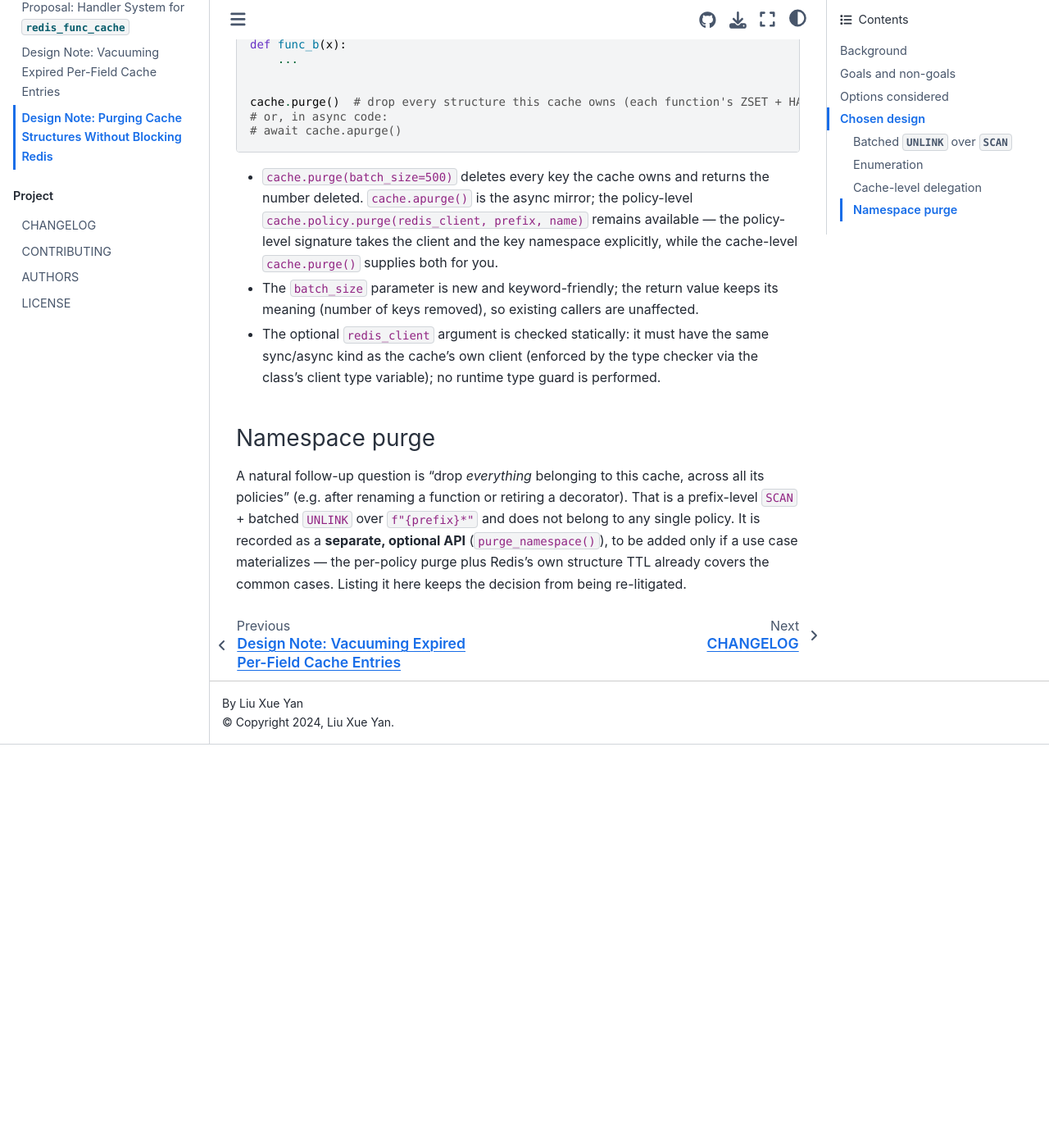
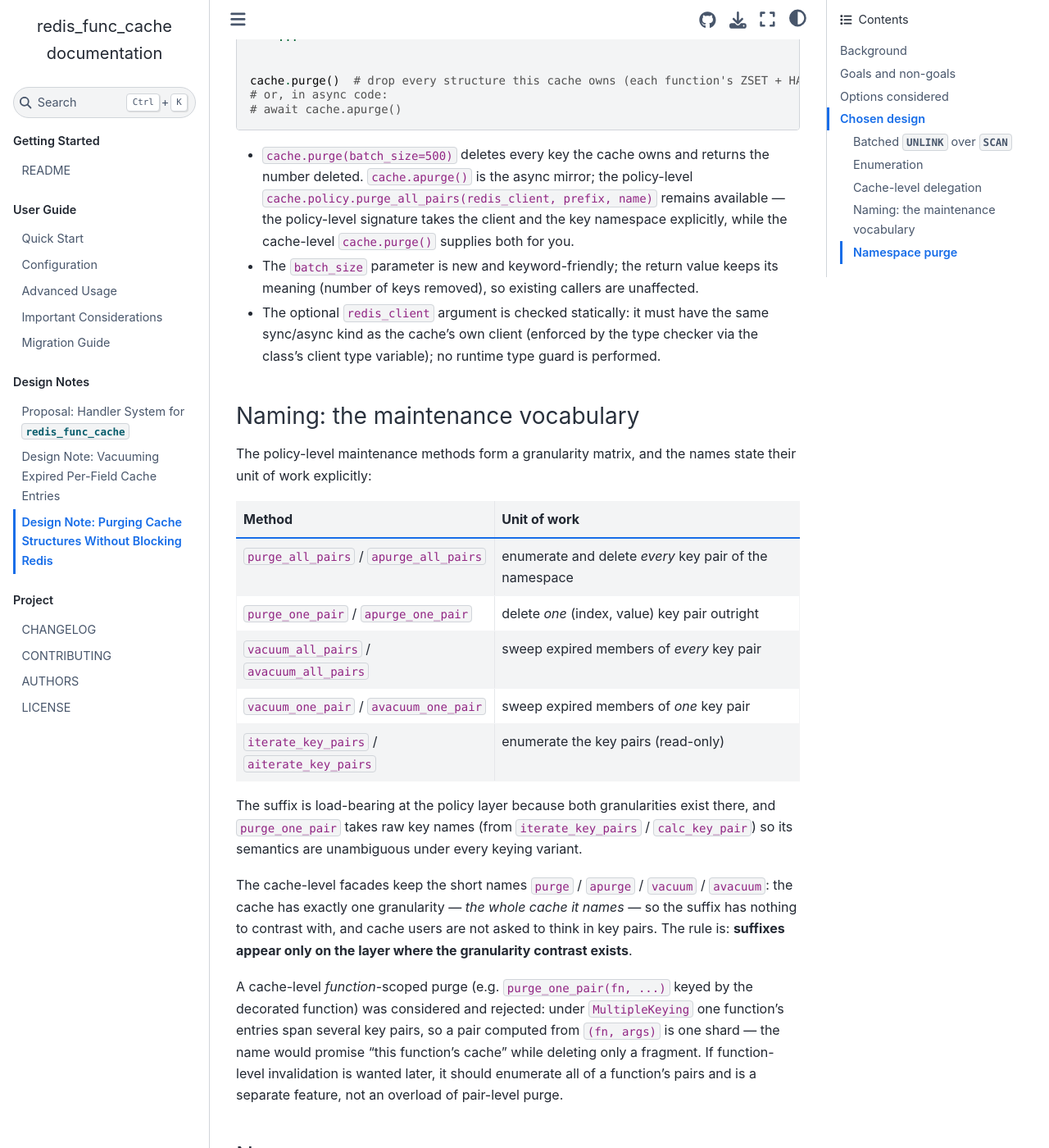
Before and after one commit to tanbro/redis_func_cache, a Sphinx documentation site: the page built from docs/design/purge.md, in a window 1280 px wide and 1400 px high, scrolled down 3184 px. Shown: the whole window at 82% size. Built offline with Sphinx 7.4.7 and the Sphinx Book theme 1.1.4, drawn with Linux system fonts in a browser that asks for light colours; pages that are not in the unit, such as notebooks, are missing from menus; before the commit the page ends 4092 px from its top, so only the background shows below that; some of the changed text lies outside the part shown.

Commit message:
refactor!: explicit maintenance vocabulary across policy and cache
Policy layer — granularity matrix with load-bearing suffixes:
- purge/apurge -> purge_all_pairs/apurge_all_pairs
- vacuum/avacuum -> vacuum_all_pairs/avacuum_all_pairs
- new purge_one_pair/apurge_one_pair: delete one raw (index, value) key
  pair outright (UNLINK), counterpart of vacuum_one_pair; semantics
  unambiguous under every keying variant

Cache layer keeps the short facades purge/apurge/vacuum/avacuum (single
granularity: the whole cache; suffixes only where a granularity contrast
exists). A fn-keyed one-pair cache facade was rejected: under
MultipleKeying it would promise one function's cache while deleting one
shard.

Also in this batch:
- drop the dead bound parameter of RedisFuncCache.prepare (vestige of
  the ext_args era; prepare is now a pure policy.locate forwarder)
- expose Scripts.index_structure (was private _index_structure) as the
  ZCARD/SCARD dispatch fact consumed by Policy.get_size
- CHANGELOG: rewrite the v1.0 section to describe the final composition
  architecture (AbstractPolicy -> Policy(keying, hasher, scripts),
  stateless policies, explicit redis_client, maintenance vocabulary,
  locate/located) instead of narrating intra-alpha refactor steps;
  remove a phantom hash-mixin-factory.md reference and stale mixin
  terms
- docs: purge.md gains a naming-vocabulary section; README mermaid and
  migration/purge/field-ttl-vacuum notes aligned; AGENTS.md records the
  naming rule
- tests: rename policy-level purge call sites; add purge_one_pair /
  apurge_one_pair coverage

```diff
--- a/docs/design/purge.md
+++ b/docs/design/purge.md
@@ -2,11 +2,11 @@
 
 ## Background
 
-`purge` (and its async mirror `apurge`) deletes every Redis key a policy owns. The two
+`purge_all_pairs` (and its async mirror `apurge_all_pairs`) deletes every Redis key a policy owns. The two
 policy shapes differ structurally:
 
 - **Single policies** own exactly one static key pair (`...:0` ZSET + `...:1`
-  HASH). `BaseSinglePolicy.purge` calls `DEL` on the two names from `calc_key_pair()` —
+  HASH). `Keying.purge` calls `DEL` on the two names from `calc_key_pair()` —
   two keys, one command, no enumeration. This variant is already correct and needs no
   change.
 - **Multiple policies** own one key pair *per decorated function*, discovered at
@@ -111,12 +111,41 @@
 
 - `cache.purge(batch_size=500)` deletes every key the cache owns and returns the
   number deleted. `cache.apurge()` is the async mirror; the policy-level
-  `cache.policy.purge(redis_client, prefix, name)` remains available — the policy-level signature takes the client and the key namespace explicitly, while the cache-level `cache.purge()` supplies both for you.
+  `cache.policy.purge_all_pairs(redis_client, prefix, name)` remains available — the policy-level signature takes the client and the key namespace explicitly, while the cache-level `cache.purge()` supplies both for you.
 - The `batch_size` parameter is new and keyword-friendly; the return value keeps its
   meaning (number of keys removed), so existing callers are unaffected.
 - The optional `redis_client` argument is checked statically: it must have the same
   sync/async kind as the cache's own client (enforced by the type checker via the
   class's client type variable); no runtime type guard is performed.
+
+### Naming: the maintenance vocabulary
+
+The policy-level maintenance methods form a granularity matrix, and the names state
+their unit of work explicitly:
+
+| Method | Unit of work |
+| --- | --- |
+| `purge_all_pairs` / `apurge_all_pairs` | enumerate and delete *every* key pair of the namespace |
+| `purge_one_pair` / `apurge_one_pair` | delete *one* (index, value) key pair outright |
+| `vacuum_all_pairs` / `avacuum_all_pairs` | sweep expired members of *every* key pair |
+| `vacuum_one_pair` / `avacuum_one_pair` | sweep expired members of *one* key pair |
+| `iterate_key_pairs` / `aiterate_key_pairs` | enumerate the key pairs (read-only) |
+
+The suffix is load-bearing at the policy layer because both granularities exist there,
+and `purge_one_pair` takes raw key names (from `iterate_key_pairs` / `calc_key_pair`)
+so its semantics are unambiguous under every keying variant.
+
+The cache-level facades keep the short names `purge` / `apurge` / `vacuum` / `avacuum`:
+the cache has exactly one granularity — *the whole cache it names* — so the suffix has
+nothing to contrast with, and cache users are not asked to think in key pairs. The rule
+is: **suffixes appear only on the layer where the granularity contrast exists**.
+
+A cache-level *function*-scoped purge (e.g. `purge_one_pair(fn, ...)` keyed by the
+decorated function) was considered and rejected: under `MultipleKeying` one function's
+entries span several key pairs, so a pair computed from `(fn, args)` is one shard —
+the name would promise "this function's cache" while deleting only a fragment. If
+function-level invalidation is wanted later, it should enumerate all of a function's
+pairs and is a separate feature, not an overload of pair-level purge.
 
 ### Namespace purge
 
```
Also changed, not shown: AGENTS.md (+10 -3 lines), CHANGELOG.md (+9 -6 lines), README.md (+5 -4 lines), docs/design/field-ttl-vacuum.md (+10 -8 lines), docs/usage/migration.md (+6 -6 lines), 9 other files.
